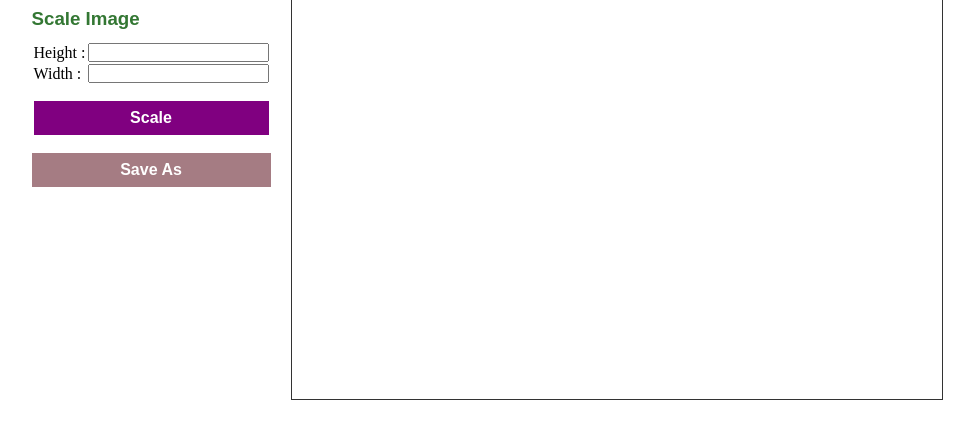
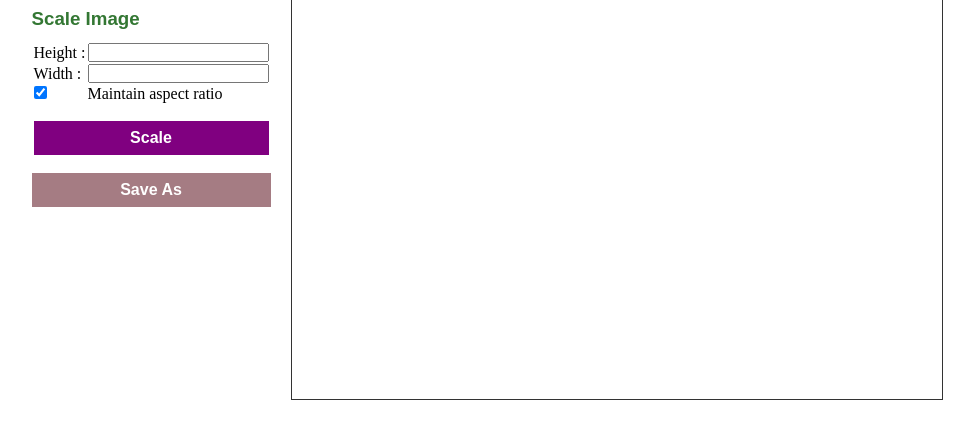
Before and after one commit to RD2P/imageforge, a website built with Vite: page index.html in a window 1280 px wide. Shown: the part 123-562 px from the top of the page, without its empty margins (163-1137 px from the left). Built offline with nearby package versions, Linux system fonts and the light colour scheme.

Commit message:
Checkbox for aspect ratio added

```diff
--- a/index.html
+++ b/index.html
@@ -24,6 +24,10 @@
             <td><input type="number" name="width" id="width"></td>
           </tr>
           <tr>
+            <td><input type="checkbox" name="aratio" id="aratio" checked> </td>
+            <td>Maintain aspect ratio</td>
+          </tr>
+          <tr>
             <td colspan="2"><button id="scale">Scale</button></td>
           </tr>
         </table>
```
